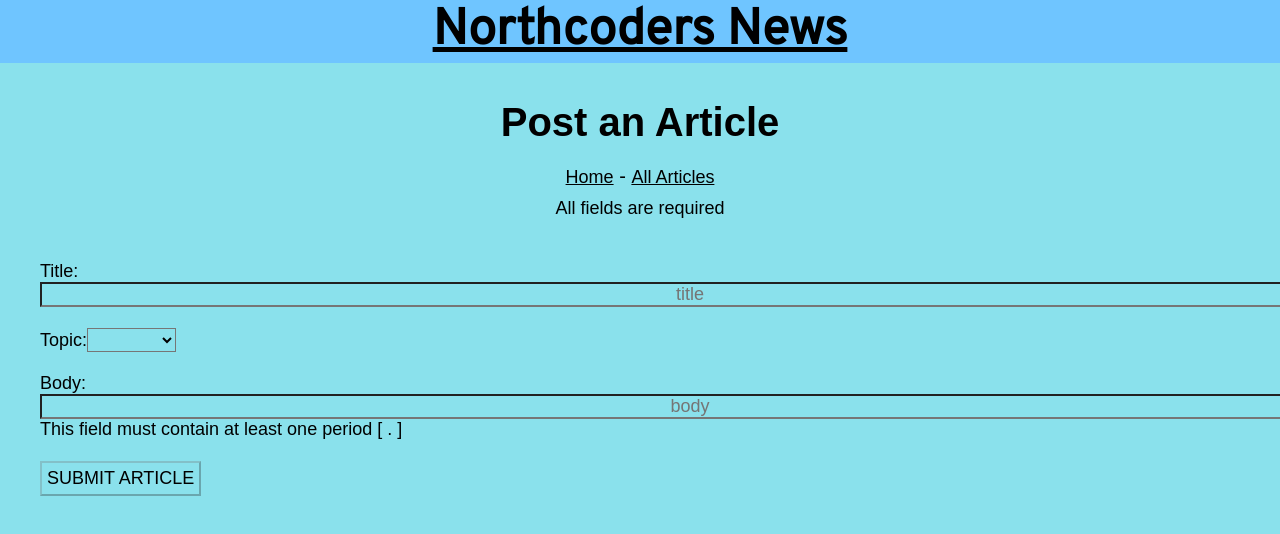
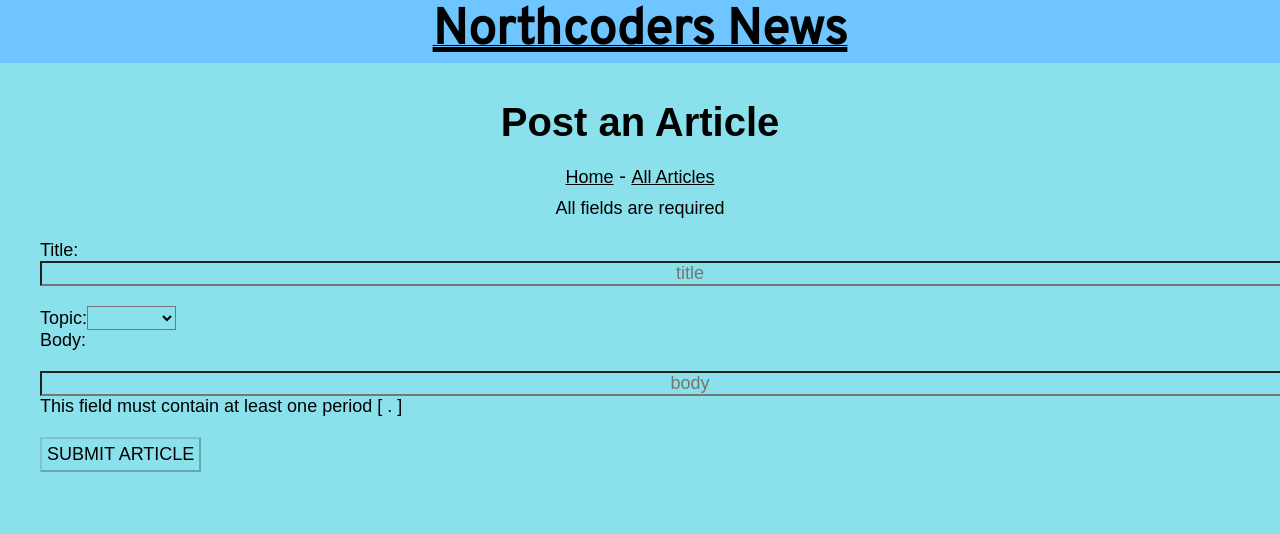
Before and after one commit to TheYanmeister/FEND-nc-news-react-app, a React (Create React App) app: page /articles/post in a window 1280 px wide. Shown: the top 534 px of the page. Built offline with nearby package versions, Linux system fonts and the light colour scheme; a web font is replaced by a local one.

Commit message:
the header is now a link to the home page

```diff
--- a/src/App.js
+++ b/src/App.js
@@ -1,6 +1,6 @@
 import React, { Component } from "react";
 import HomePage from "./components/HomePage";
-import { Router } from "@reach/router";
+import { Router, Link } from "@reach/router";
 import ErrorPage from "./components/ErrorPage";
 import ArticlesPage from "./components/ArticlesPage";
 import Article from "./components/Article";
@@ -16,7 +16,11 @@ class App extends Component {
     const { user } = this.state;
     return (
       <div className="App">
-        <h1 className="header">Northcoders News</h1>
+        <h1 className="header1">
+          <Link to="/" className="header2">
+            Northcoders News
+          </Link>
+        </h1>
         <Router>
           <HomePage path="/" user={user} />
           <ArticlesPage path="/articles" />
--- a/src/components/ErrorPage.js
+++ b/src/components/ErrorPage.js
@@ -8,9 +8,15 @@ const ErrorPage = props => {
     <section className="errorPage">
       <h3>Status: {status}</h3>
       {status === 404 ? (
-        <p>There doesn't seem to be anything here sorry m8</p>
+        <p>
+          There doesn't seem to be anything here sorry m8, this page doesn't
+          exist at this current moment.
+        </p>
       ) : (
-        <p>Bad request. Article ids only consist of integers</p>
+        <p>
+          Bad request. Reminder when searching for articles that article ids
+          should only consist of integers and nothing else.
+        </p>
       )}
       <Link to="/">Home</Link>
     </section>
--- a/src/components/PostArticle.js
+++ b/src/components/PostArticle.js
@@ -21,7 +21,6 @@ class PostArticle extends Component {
     api
       .postArticle(user, currentTitle, currentTopic, currentBody)
       .then(({ article }) => {
-        console.log(article);
         navigate(`/articles/${article.article_id}`);
       });
   };
@@ -37,7 +36,6 @@ class PostArticle extends Component {
           <Link to="/articles">All Articles</Link>
         </p>
         <p>All fields are required</p>
-        <br />
         <br />
         <form
           className="postArticle_form"
@@ -62,7 +60,6 @@ class PostArticle extends Component {
             />
           </label>
           <br />
-          <br />
           <label>
             Topic:
             <select
@@ -76,7 +73,6 @@ class PostArticle extends Component {
               <option value="football">Football</option>
             </select>
           </label>
-          <br />
           <br />
           <label>
             Body:
@@ -92,7 +88,6 @@ class PostArticle extends Component {
             <br />
             This field must contain at least one period [ . ]
           </label>
-          <br />
           <br />
           <button
             className="postArticle_submitButton"
--- a/src/style.css
+++ b/src/style.css
@@ -9,14 +9,17 @@
   font-size: 18px;
 }
 
-.header {
+.header1 {
+  position: fixed;
+  text-decoration: underline;
+  background: rgb(111, 197, 255);
+  width: 100%;
+}
+
+.header2 {
   font-family: "Overpass", sans-serif;
   font-size: 50px;
-  padding: 0px;
-  text-decoration: underline;
   background: rgb(111, 197, 255);
-  position: fixed;
-  width: 100%;
 }
 
 .homePage_user {
@@ -170,13 +173,16 @@
 
 .postArticle_titleBox {
   width: 1300px;
+  margin-bottom: 20px;
 }
 
 .postArticle_bodyBox {
   width: 1300px;
+  margin-top: 20px;
 }
 
 .postArticle_submitButton {
+  margin-top: 20px;
   text-transform: uppercase;
   padding: 5px;
 }
```
